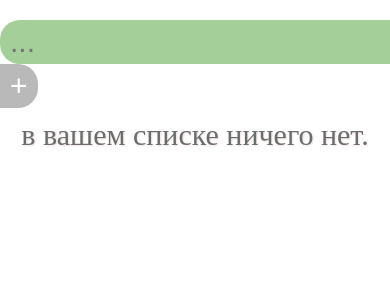
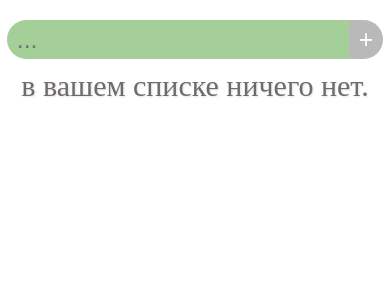
Before and after one commit to AmadoMuerte/amadomuerte.github.io, a React (Create React App) app: page / in a window 390 px wide. Shown: the top 300 px of the page. Built offline with nearby package versions, Linux system fonts and the light colour scheme; a web font is replaced by a local one.

Commit message:
adaptive for phones

```diff
--- a/src/components/App/App.css
+++ b/src/components/App/App.css
@@ -3,4 +3,6 @@
     display: flex;
     flex-direction: column;
     justify-content: center;
+    user-select: none;
+
 }
--- a/src/components/App/App.js
+++ b/src/components/App/App.js
@@ -59,7 +59,7 @@ class App extends Component {
   render() {
     let {data} = this.state
     return (
-      <div>
+      <>
         <div className='header'>
           <Input addItem={this.addItem}/>
         </div>
@@ -70,7 +70,7 @@ class App extends Component {
             onComplete={this.onComplete}/>
           {this.updateStorage()}
         </main>
-      </div>
+      </>
 
     );
   }
--- a/src/components/Input/Input.css
+++ b/src/components/Input/Input.css
@@ -11,3 +11,10 @@
 .input:hover {
     background-color: rgb(178, 230, 164);
 }
+
+@media (max-width: 1200px) {
+    .input {
+        font-size: 25px;
+    }
+
+}
--- a/src/components/Input/Input.jsx
+++ b/src/components/Input/Input.jsx
@@ -36,7 +36,7 @@ class Input extends Component {
   render() {
 
     return (
-      <div>
+      <div className='header__input'>
         <input
           className='input'
           type= {'text'}
--- a/src/components/ListItem/ListItem.css
+++ b/src/components/ListItem/ListItem.css
@@ -32,3 +32,19 @@
     margin-left: 20px;
     flex: 1 0 0;
 }
+
+@media (max-width: 1200px) {
+    .list__item {
+        margin-top: 8px;
+        padding: 5px;
+    }
+
+}
+
+@media (max-width: 570px) {
+    .list__item {
+        max-width: 350px;
+        font-size: 25px;
+    }
+
+}
--- a/src/components/TodoList/TodoList.css
+++ b/src/components/TodoList/TodoList.css
@@ -3,9 +3,11 @@
 .list {
     margin-top: 10px;
     list-style-type: none;
+    user-select: none;
 }
 
 .list-item__nothing {
+    user-select: none;
     margin-top: 10px;
     text-align: center;
     font-size: 30px;
--- a/src/components/buttons/ButtonAdd.css
+++ b/src/components/buttons/ButtonAdd.css
@@ -12,3 +12,10 @@
 .btn-add:hover {
     background-color: rgb(154, 151, 151);
 }
+
+@media (max-width: 1200px) {
+    .btn-add {
+        font-size: 25px;
+    }
+
+}
--- a/src/components/buttons/ButtonDelete.css
+++ b/src/components/buttons/ButtonDelete.css
@@ -1,4 +1,5 @@
 .btn-delete {
+    margin-left: 7px;
     cursor: pointer;
     padding: 2px 7px;
     color: rgb(41, 36, 36);
```
